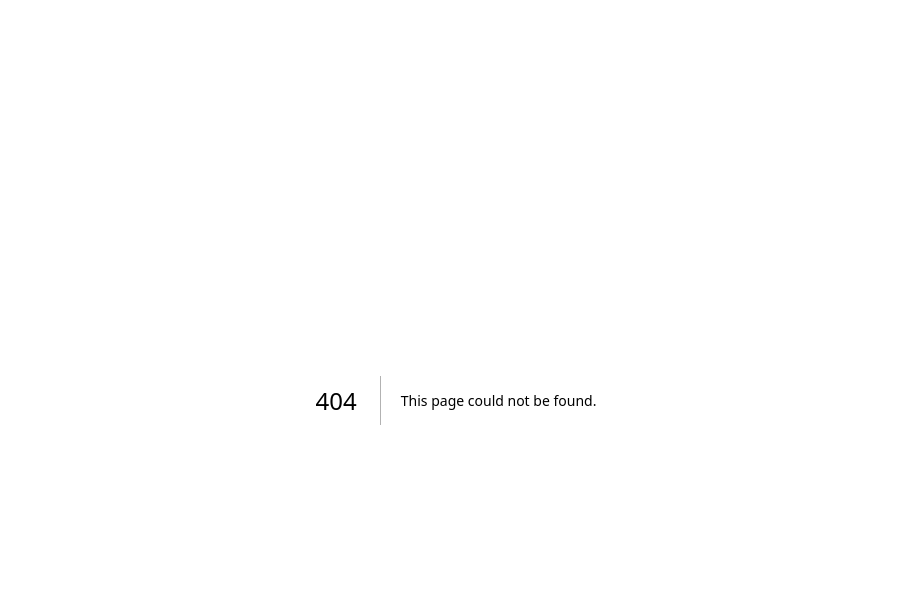
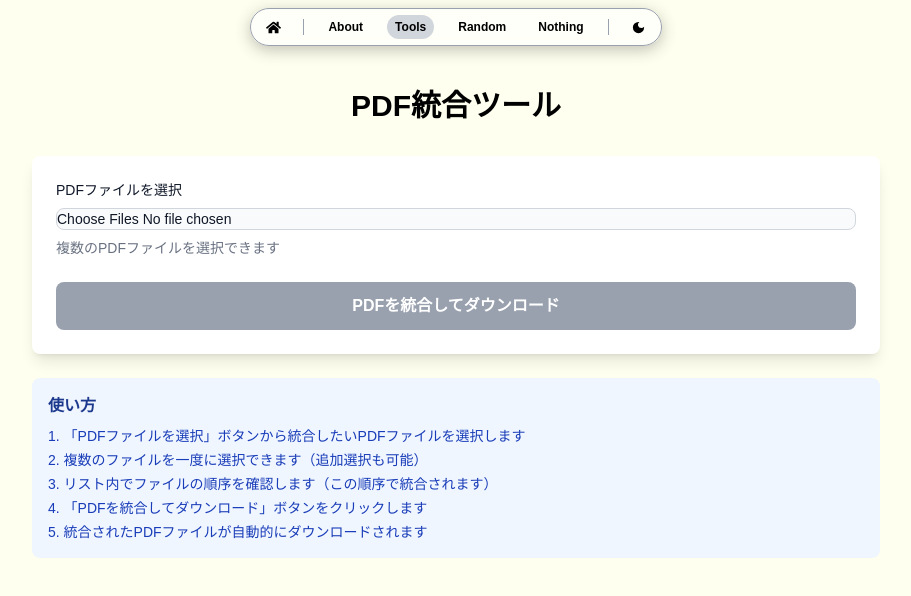
Before and after one commit to 11Rick23/kuri-net, a Next.js app: page /tools/pdf-merge in a window 1280 px wide. Before the commit this address had no page. Shown: the top 596 px of the page, without its empty margins (184-1095 px from the left). Built offline with nearby package versions, Linux system fonts and the light colour scheme; a web font is replaced by a local one.

Commit message:
PDF統合アプリの雛形を作成
pdf-libを使ってPDF統合が可能。Copilotで生成し、まだほとんどいじっていない。

```diff
--- a/app/components/header/wrapper.tsx
+++ b/app/components/header/wrapper.tsx
@@ -17,7 +17,7 @@ export default function Header() {
 				<HomeButton />
 				<div className="h-4 w-0 border-l border-gray-400 dark:border-gray-600" />
 				<PageButton url="/about" display="About" />
-				<PageButton url="/tools" display="Tools" />
+				<PageButton url="/tools/pdf-merge" display="Tools" />
 				<PageButton url="/random" display="Random" />
 				<PageButton url="/nothing" display="Nothing" />
 				<div className="h-4 w-0 border-l border-gray-400 dark:border-gray-600" />
--- /dev/null
+++ b/app/tools/pdf-merge/page.tsx
@@ -0,0 +1,185 @@
+"use client";
+
+import { Group, Text } from "@mantine/core";
+import { Dropzone, MIME_TYPES } from "@mantine/dropzone";
+import { PDFDocument } from "pdf-lib";
+import { useState } from "react";
+import Header from "@/app/components/header/wrapper";
+
+export default function PdfMerge() {
+	const [files, setFiles] = useState<File[]>([]);
+	const [isLoading, setIsLoading] = useState(false);
+
+	const fileChange = (e: React.ChangeEvent<HTMLInputElement>) => {
+		if (e.target.files) {
+			const newFiles = Array.from(e.target.files).filter(
+				(file) => file.type === "application/pdf",
+			);
+			setFiles((prevFiles) => [...prevFiles, ...newFiles]);
+		}
+	};
+
+	const removeFile = (index: number) => {
+		setFiles((prevFiles) => prevFiles.filter((_, i) => i !== index));
+	};
+
+	const mergePdfs = async () => {
+		if (files.length < 2) {
+			alert("統合するには少なくとも2つのPDFファイルが必要です。");
+			return;
+		}
+
+		setIsLoading(true);
+
+		try {
+			const mergedPdf = await PDFDocument.create();
+
+			for (const file of files) {
+				const arrayBuffer = await file.arrayBuffer();
+				const pdf = await PDFDocument.load(arrayBuffer);
+				const copiedPages = await mergedPdf.copyPages(
+					pdf,
+					pdf.getPageIndices(),
+				);
+
+				for (const page of copiedPages) {
+					mergedPdf.addPage(page);
+				}
+			}
+
+			const mergedPdfBytes = await mergedPdf.save();
+			const blob = new Blob([mergedPdfBytes.buffer as ArrayBuffer], {
+				type: "application/pdf",
+			});
+			const url = URL.createObjectURL(blob);
+
+			const link = document.createElement("a");
+			link.href = url;
+			link.download = `merged_${Date.now()}.pdf`;
+			document.body.appendChild(link);
+			link.click();
+			document.body.removeChild(link);
+			URL.revokeObjectURL(url);
+
+			setFiles([]);
+		} catch (error) {
+			console.error("PDF統合エラー:", error);
+			alert("PDFの統合中にエラーが発生しました。");
+		} finally {
+			setIsLoading(false);
+		}
+	};
+
+	return (
+		<main className="min-h-screen">
+			<Header />
+			<div className="h-16" />
+			<div className="max-w-4xl mx-auto p-6">
+				<h1 className="text-3xl font-bold mb-8 text-center">PDF統合ツール</h1>
+
+				<div className="bg-white dark:bg-gray-800 rounded-lg shadow-lg p-6 mb-6">
+					<div className="mb-6">
+						<label
+							htmlFor="pdf-upload"
+							className="block pb-2 text-sm font-medium text-gray-900 dark:text-white"
+						>
+							PDFファイルを選択
+						</label>
+
+						<input
+							id="pdf-upload"
+							type="file"
+							accept="application/pdf"
+							multiple
+							onChange={fileChange}
+							className="
+                                block w-full text-sm rounded-lg cursor-pointer
+                                text-gray-900 dark:text-gray-400
+                                border border-gray-300 dark:border-gray-600
+                                bg-gray-50 dark:bg-gray-700
+                            "
+						/>
+
+						<p className="text-sm pt-2 text-gray-500 dark:text-gray-400">
+							複数のPDFファイルを選択できます
+						</p>
+					</div>
+
+					{files.length > 0 && (
+						<div className="mb-6">
+							<h2 className="text-lg font-semibold mb-3 text-gray-900 dark:text-white">
+								選択されたファイル ({files.length}件)
+							</h2>
+							<ul className="space-y-2">
+								{files.map((file, index) => (
+									<li
+										key={`${file.name}-${index}`}
+										className="flex items-center justify-between p-3 bg-gray-50 dark:bg-gray-700 rounded-lg"
+									>
+										<div className="flex items-center space-x-3">
+											<span className="text-sm font-medium text-gray-700 dark:text-gray-300">
+												{index + 1}.
+											</span>
+											<span className="text-sm text-gray-900 dark:text-white">
+												{file.name}
+											</span>
+											<span className="text-xs text-gray-500 dark:text-gray-400">
+												({(file.size / 1024).toFixed(2)} KB)
+											</span>
+										</div>
+										<button
+											type="button"
+											onClick={() => removeFile(index)}
+											className="text-red-600 hover:text-red-800 dark:text-red-400 dark:hover:text-red-300 text-sm font-medium"
+										>
+											削除
+										</button>
+									</li>
+								))}
+							</ul>
+						</div>
+					)}
+
+					<div className="flex gap-4">
+						<button
+							type="button"
+							onClick={mergePdfs}
+							disabled={files.length < 2 || isLoading}
+							className="flex-1 bg-blue-600 hover:bg-blue-700 disabled:bg-gray-400 disabled:cursor-not-allowed text-white font-semibold py-3 px-6 rounded-lg transition-colors"
+						>
+							{isLoading ? "統合中..." : "PDFを統合してダウンロード"}
+						</button>
+
+						{files.length > 0 && (
+							<button
+								type="button"
+								onClick={() => setFiles([])}
+								disabled={isLoading}
+								className="bg-gray-500 hover:bg-gray-600 disabled:bg-gray-400 disabled:cursor-not-allowed text-white font-semibold py-3 px-6 rounded-lg transition-colors"
+							>
+								クリア
+							</button>
+						)}
+					</div>
+				</div>
+
+				<div className="bg-blue-50 dark:bg-blue-900/20 rounded-lg p-4">
+					<h3 className="font-semibold text-blue-900 dark:text-blue-100 mb-2">
+						使い方
+					</h3>
+					<ol className="list-decimal list-inside space-y-1 text-sm text-blue-800 dark:text-blue-200">
+						<li>
+							「PDFファイルを選択」ボタンから統合したいPDFファイルを選択します
+						</li>
+						<li>複数のファイルを一度に選択できます（追加選択も可能）</li>
+						<li>
+							リスト内でファイルの順序を確認します（この順序で統合されます）
+						</li>
+						<li>「PDFを統合してダウンロード」ボタンをクリックします</li>
+						<li>統合されたPDFファイルが自動的にダウンロードされます</li>
+					</ol>
+				</div>
+			</div>
+		</main>
+	);
+}
--- a/package.json
+++ b/package.json
@@ -11,6 +11,7 @@
   "dependencies": {
     "next": "16.0.0",
     "next-themes": "^0.4.6",
+    "pdf-lib": "^1.17.1",
     "react": "19.2.0",
     "react-dom": "19.2.0",
     "react-icons": "^5.5.0"
```
Also changed, not shown: 1 other file (tests, documents, lock files or other folders).
